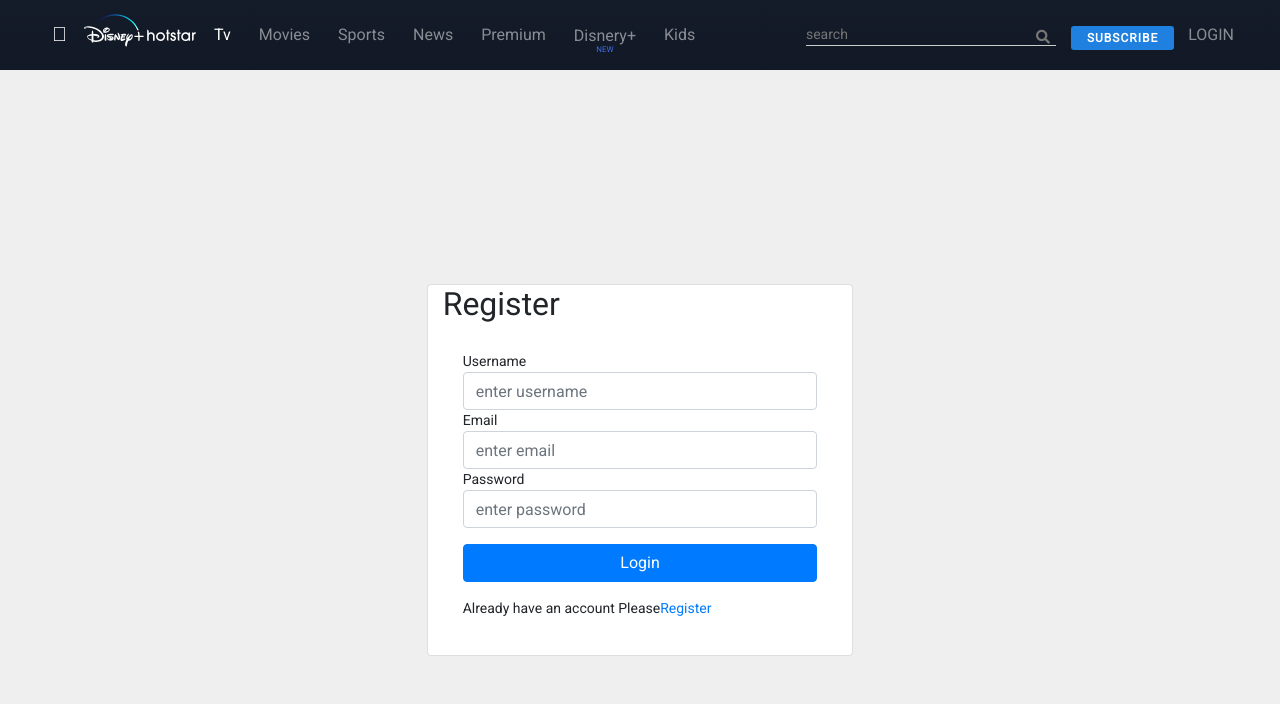
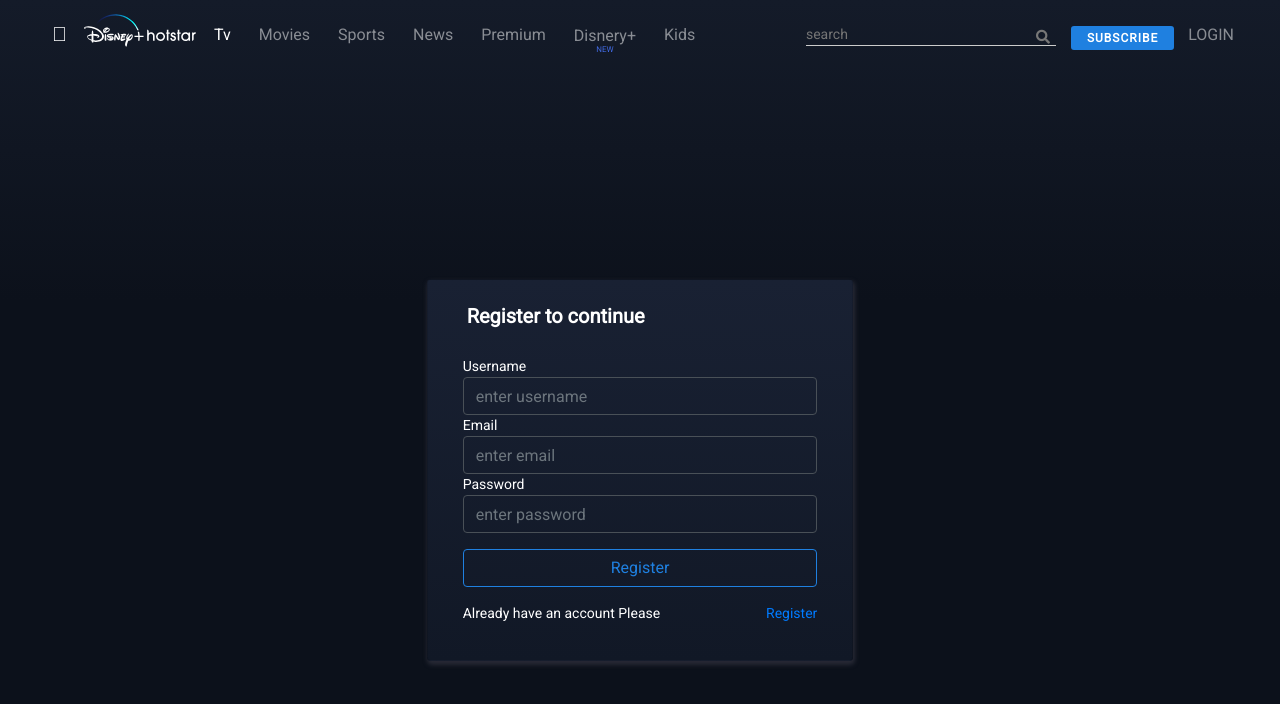
Before and after one commit to vyshnavi1406/Hotstar-clone, a React (Create React App) app: page /register in a window 1280 px wide. Shown: the top 704 px of the page. Built offline with nearby package versions, Linux system fonts and the light colour scheme.

Commit message:
added react-toastify and email verification and update profile

```diff
--- a/package.json
+++ b/package.json
@@ -10,11 +10,13 @@
     "faker": "^5.1.0",
     "firebase": "^8.0.1",
     "jquery": "^3.5.1",
+    "md5": "^2.3.0",
     "popper.js": "^1.16.1",
     "react": "^17.0.1",
     "react-dom": "^17.0.1",
     "react-router-dom": "^5.2.0",
     "react-scripts": "4.0.0",
+    "react-toastify": "^6.1.0",
     "uuid": "^8.3.1",
     "web-vitals": "^0.2.4"
   },
--- a/src/App.js
+++ b/src/App.js
@@ -1,5 +1,9 @@
 import React, { Component , Fragment } from 'react';
 import {Route, Switch, Link} from 'react-router-dom'
+
+import { ToastContainer } from "react-toastify";
+import "react-toastify/dist/ReactToastify.css";
+
 import Login from "./HotStarComponents/AuthComponent/Login";
 import Register from "./HotStarComponents/AuthComponent/Register";
 import HeaderComponent from "./HotStarComponents/HeaderComponent/Header";
@@ -14,6 +18,7 @@ class App extends Component {
                 <HeaderComponent/>
             </header>
             <main>
+                <ToastContainer/>
                 <Switch>
                 <Route path="/login" component={Login}/>
                 <Route path="/register" component={Register}/>
--- a/src/HotStarComponents/AuthComponent/Auth-Styles.css
+++ b/src/HotStarComponents/AuthComponent/Auth-Styles.css
@@ -1,6 +1,38 @@
- .loginBlock {
+ .authBlock {
      display: flex;
      align-items:center;
      justify-content: center;
      height: 100vh;
  }
+
+ .card {
+     background: linear-gradient(to bottom, rgb(25 33 51), rgb(17 24 38));
+     box-shadow: 1px 3px 4px 1px #272935;
+     color: rgb(255 255 255);
+ }
+
+.authBlock h5 {
+    padding-bottom: 0 !important;
+}
+
+.authBlock .btn-outline-primary {
+    color: rgb(31 128 224);
+    border-color: rgb(31 128 224);
+}
+
+.authBlock input{
+    background: rgb(0 0 0 / 0%) !important;
+    border:1px solid rgb(73 80 87) !important;
+}
+
+.authBlock .btn-outline-primary:hover {
+    color: #fff;
+    background: rgb(31 128 224);
+}
+
+.authBlock .from-group span a {
+    padding:3px 11px;
+    font-weight:bold;
+    border: 1px solid rgb(31 128 224);
+    border-radius:2px;
+}
--- a/src/HotStarComponents/AuthComponent/Login.jsx
+++ b/src/HotStarComponents/AuthComponent/Login.jsx
@@ -9,10 +9,10 @@ class Login extends Component {
     render() {
         return (
             <Fragment>
-                <section className="loginBlock">
+                <section className="authBlock">
                 <section className="card col-md-4 mx-auto">
                     <article className="form-block">
-                        <h2>Login</h2>
+                        <h5 className="h5 font-weight-bold p-4">Login to continue</h5>
                         <div className="card-body">
                             <from>
                             <div className="from-group">
@@ -25,7 +25,7 @@ class Login extends Component {
                                 <input type="text" className="form-control" name="password" required/>
                             </div>
                             <div className="form-group">
-                            <button className="btn btn-block btn-primary">Login</button>
+                            <button className="btn btn-block btn-outline-primary">Login</button>
                             </div>
                                 <div className="form-group">
                                     <span>
--- a/src/HotStarComponents/AuthComponent/Register.jsx
+++ b/src/HotStarComponents/AuthComponent/Register.jsx
@@ -1,5 +1,7 @@
 import React, { Component, Fragment } from 'react'
+import { toast } from 'react-toastify';
 import firebase from '../../firebase';
+import md5 from 'md5';
 import { Link } from "react-router-dom";
 import "./Auth-Styles.css";
 class Register extends Component {
@@ -20,11 +22,21 @@ handleSubmit = async (e) => {
         let { username, password, email } = this.state;
         e.preventDefault();
        //connecting firebase auth provider
-       let userData = firebase
+       let userData = await firebase
        .auth()
        .createUserWithEmailAndPassword(email,password);
+       userData.user.sendEmailVerification(); //firebase
+       let message = `A verifivation has been send to ${email} and please verify email adderss`
+       toast.success(message);
        console.log(userData);
 
+       //update prfile includin user phot, photo number, id ahatever
+       await userData.user.updateProfile({
+        displayName: username,
+        photoURL:`https://www.gravatar.com/avatar/${md5(
+            userData.user.email
+        )}?d=identicon`,
+       });
        this.setState({
             username: "",
             pssword: "",
@@ -32,6 +44,7 @@ handleSubmit = async (e) => {
         });
     } catch (err) {
         console.error(err);
+        toast.error(err.message);
     }
     };
 
@@ -39,10 +52,10 @@ render() {
    let { username, password, email } = this.state;
         return (
             <Fragment>
-                <section className="loginBlock">
+                <section className="authBlock">
                 <section className="card col-md-4 mx-auto">
                     <article className="form-block">
-                        <h2>Register</h2>
+                        <h5 className="h5 font-weight-bold p-4">Register to continue</h5>
                         <div className="card-body">
                             <form onSubmit={this.handleSubmit}>
                             <div className="from-group">
@@ -75,12 +88,12 @@ render() {
                                 required/>
                             </div>
                             <div className="form-group">
-                            <button className="btn btn-block btn-primary">Login</button>
+                            <button className="btn btn-block btn-outline-primary">Register</button>
                             </div>
                                 <div className="form-group">
                                     <span>
                                         Already have an account Please
-                                        <Link to="/login" className="register-link">Register</Link>
+                                        <Link to="/login" className="register-link float-right">Register</Link>
                                     </span>
                                 </div>
                             </form>
--- a/src/hotstar.css
+++ b/src/hotstar.css
@@ -7,7 +7,7 @@
 }
 
 body {
-    background: #efefef;
+    background: linear-gradient(to bottom,rgb(20 27 41), rgb(12 17 27) 300px);
     font-family: "Roboto", "Helveticanenu-Light", sans-serif;
     font-size:14px;
 }
```
Also changed, not shown: 1 other file (tests, documents, lock files or other folders).
